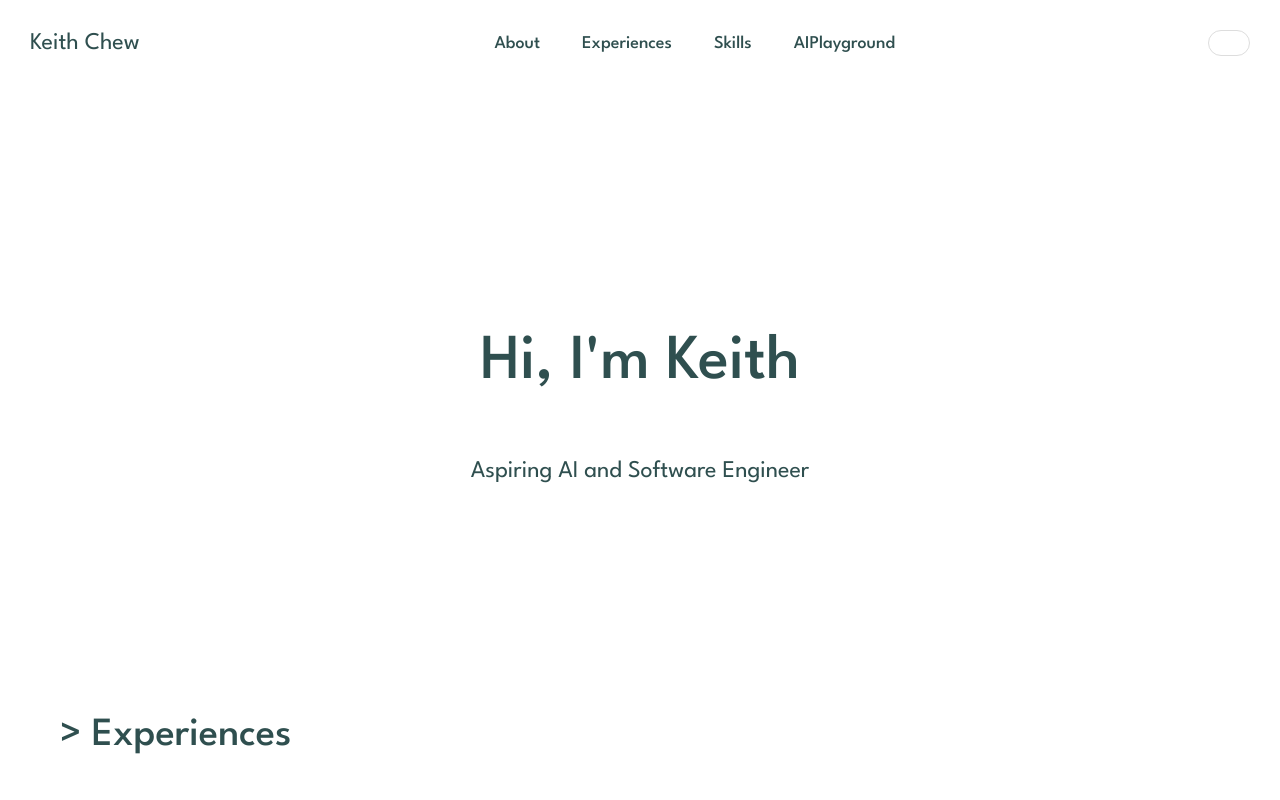
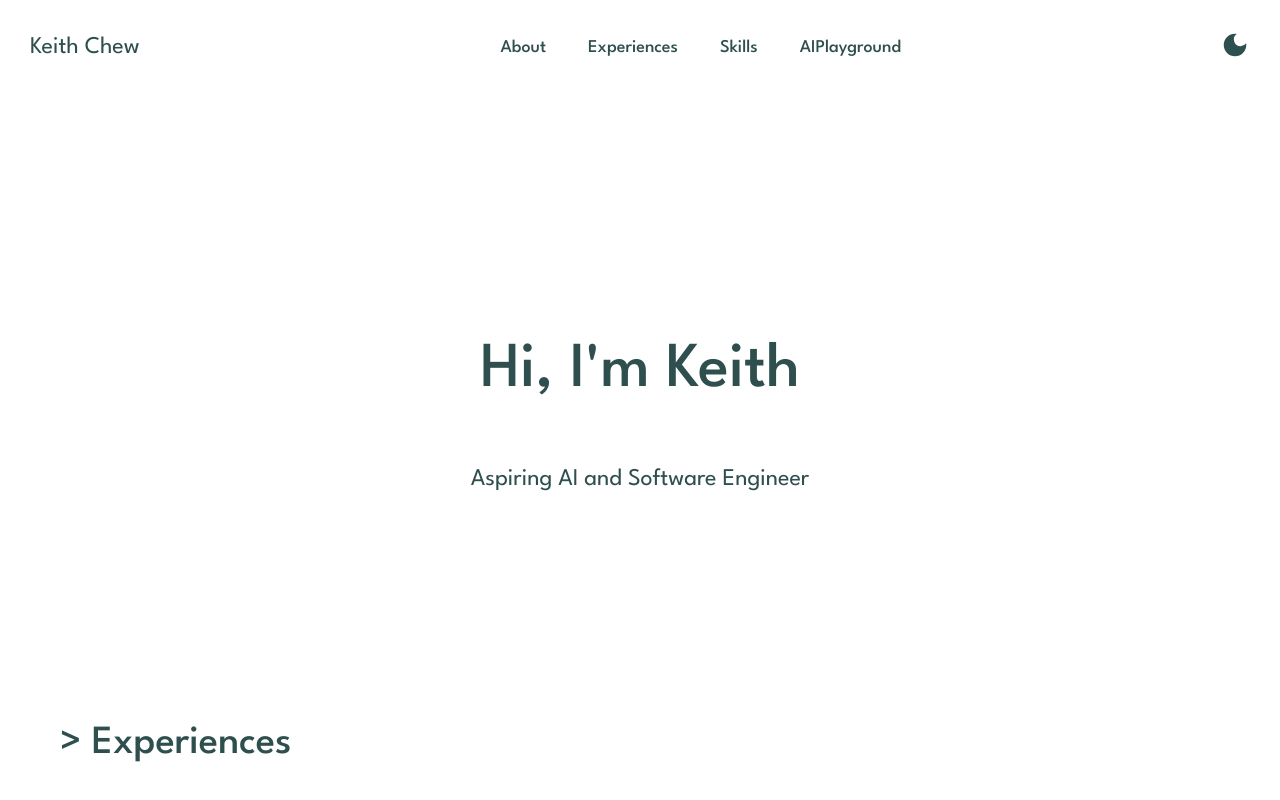
Before and after one commit to keithchewzk/heyitskeith, a React (Create React App) app: page / in a window 1280 px wide. Shown: the top 800 px of the page. Built offline with nearby package versions, Linux system fonts and the light colour scheme; no server answers.

Commit message:
change dark mode switch

```diff
--- a/src/components/AppBar/AppBar.module.css
+++ b/src/components/AppBar/AppBar.module.css
@@ -13,49 +13,8 @@
   color: var(--app-large-text-color);
 }
 
-/* Dark theme switch */
-
-.switchBackground {
-  background-color: var(--app-text-color);
-  width: 40px;
-  height: 24px;
-  border-radius: 20px;
-  border: 1px #ddd solid;
-  position: relative;
+.icon {
+  width: 30px;
+  height: 30px;
   cursor: pointer;
-  transition: 0.3s;
 }
-
-.switch {
-  background-color: var(--app-background-color);
-  border-radius: 100%;
-  height: 20px;
-  width: 20px;
-  position: absolute;
-  top: 3px;
-  transition: 0.3s;
-}
-
-.switchOn {
-  left: 18px;
-}
-
-.switchOff {
-  left: 2px;
-}
-/*
-const SWITCH_WIDTH_PX = 40px;
-const HANDLE_DIAMETER_PX = 20px;
-const SWITCH_OFFSET_PX = 2;
-
-width: SWITCH_WIDTH_PX,
-       height: HANDLE_DIAMETER_PX + 2 * SWITCH_OFFSET_PX,
-       borderRadius: HANDLE_DIAMETER_PX,
-
-       height: HANDLE_DIAMETER_PX,
-       width: HANDLE_DIAMETER_PX,
-       position: "absolute",
-       top: SWITCH_OFFSET_PX,
-       left: value
-         ? SWITCH_WIDTH_PX - HANDLE_DIAMETER_PX - SWITCH_OFFSET_PX
-         : SWITCH_OFFSET_PX, */
--- a/src/components/AppBar/AppBar.tsx
+++ b/src/components/AppBar/AppBar.tsx
@@ -1,6 +1,9 @@
 import React from "react";
 import styles from "./AppBar.module.css";
 import GoTos from "./GoTos";
+import { ReactComponent as SunIcon } from "./assets/sun.svg";
+import { ReactComponent as MoonIcon } from "./assets/moon.svg";
+import { motion } from "framer-motion";
 
 interface Props {
   isDark: boolean;
@@ -17,18 +20,23 @@ function AppBar({ isDark, setIsDark }: Props) {
       <GoTos />
 
       {/* Dark theme switch */}
-      <div
-        className={styles.switchBackground}
-        onClick={() => {
-          setIsDark(!isDark);
-        }}
-      >
-        <div
-          className={`${styles.switch} ${
-            isDark ? styles.switchOn : styles.switchOff
-          }`}
-        ></div>
-      </div>
+      <motion.div whileHover={{ scale: 1.1 }} whileTap={{ scale: 0.9 }}>
+        {isDark ? (
+          <SunIcon
+            className={styles.icon}
+            onClick={() => {
+              setIsDark(!isDark);
+            }}
+          />
+        ) : (
+          <MoonIcon
+            className={styles.icon}
+            onClick={() => {
+              setIsDark(!isDark);
+            }}
+          />
+        )}
+      </motion.div>
     </div>
   );
 }
```
Also changed, not shown: src/components/AppBar/assets/moon.svg (added), src/components/AppBar/assets/sun.svg (added).
